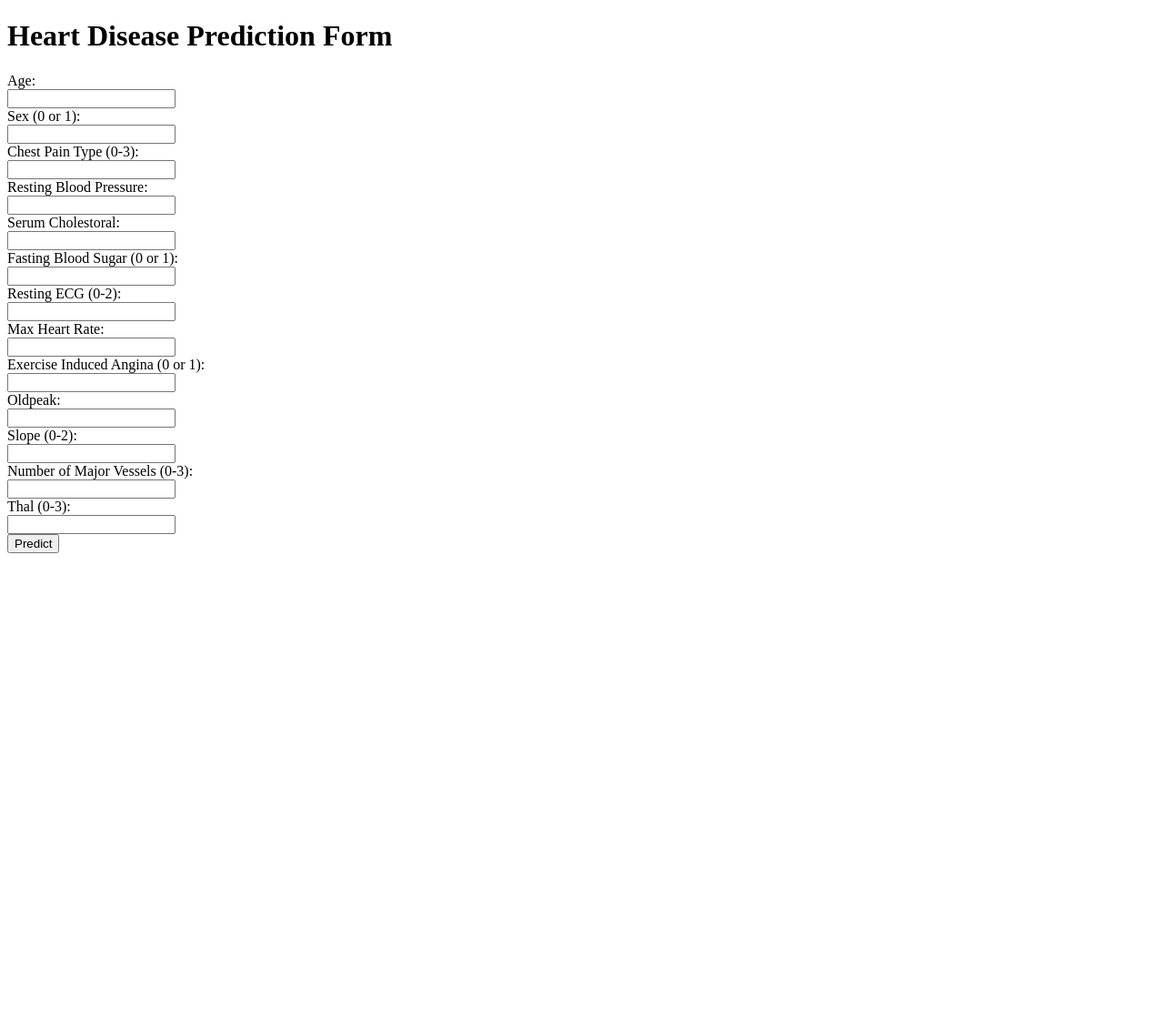
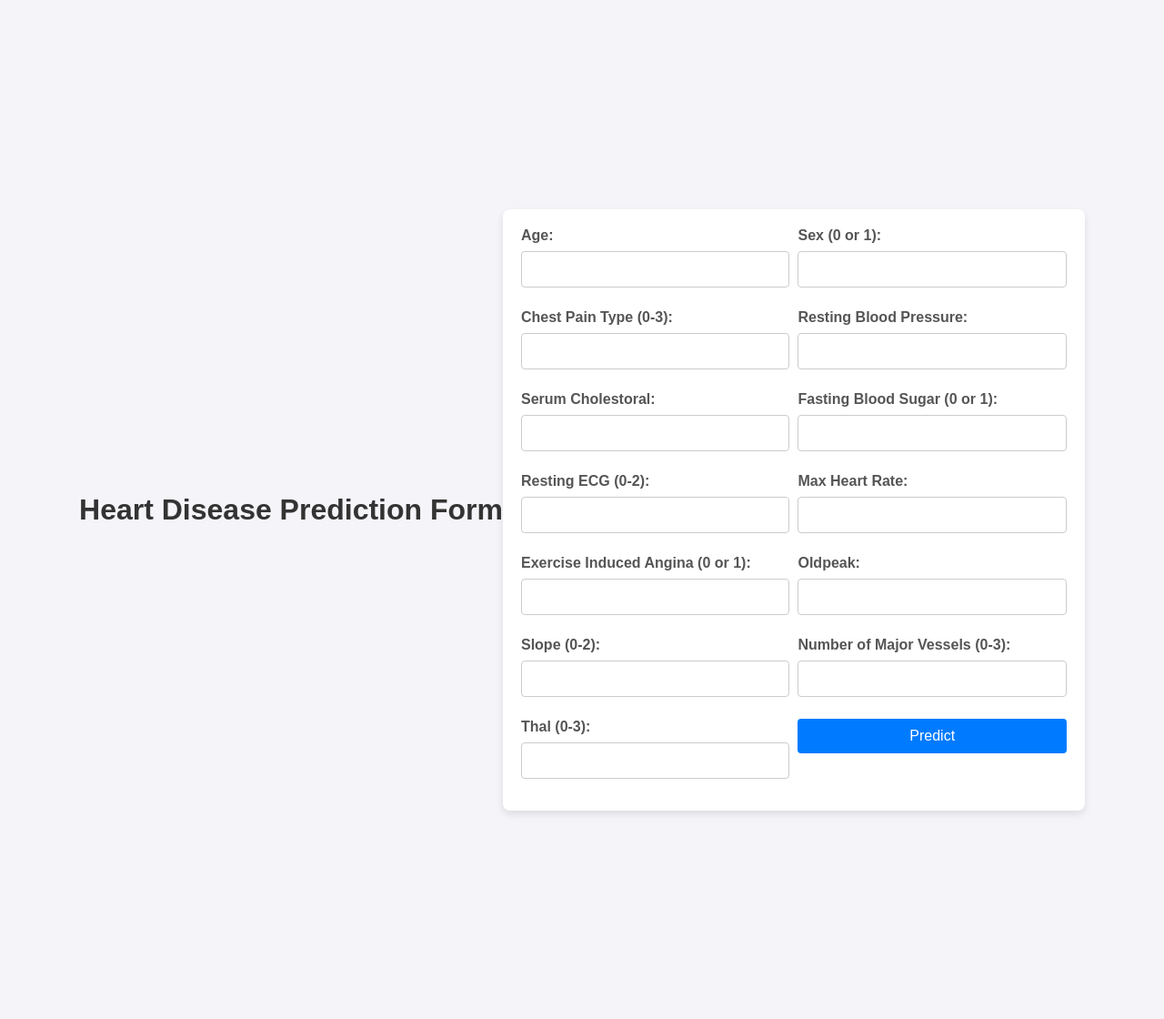
Before and after one commit to hatbsh-kw/Heart_Disease_Prediction-Machine-Learning, a FastAPI app: page / in a window 1280 px wide. Shown: the whole page at 91% size. Before the commit the page ends 608 px from the top, so only its background shows below. Run offline with FastAPI, Linux system fonts and the light colour scheme; parts of the project's set-up code (start-up, migrations or seed data) failed here and were passed over.

Commit message:
Css styling Added

```diff
--- a/templates/form.html
+++ b/templates/form.html
@@ -4,50 +4,158 @@
     <meta charset="UTF-8">
     <meta name="viewport" content="width=device-width, initial-scale=1.0">
     <title>Heart Disease Prediction</title>
+    <style>
+        /* General Styles */
+body {
+    font-family: Arial, sans-serif;
+    background-color: #f4f4f9;
+    margin: 0;
+    padding: 0;
+    display: flex;
+    justify-content: center;
+    align-items: center;
+    height: 140vh;
+}
+
+h1 {
+    text-align: center;
+    color: #333;
+    margin-bottom: 20px;
+}
+
+/* Form Container */
+form {
+    background-color: #fff;
+    padding: 20px;
+    border-radius: 8px;
+    box-shadow: 0 4px 8px rgba(0, 0, 0, 0.1);
+    width: 100%;
+    max-width: 600px; /* Increased width to accommodate 2 columns */
+}
+
+/* Form Grid Layout */
+.form-grid {
+    display: grid;
+    grid-template-columns: repeat(2, 1fr); /* 2 columns */
+    gap: 9px; /* Space between columns and rows */
+}
+
+/* Form Labels */
+label {
+    display: block;
+    margin-bottom: 8px;
+    font-weight: bold;
+    color: #555;
+}
+
+/* Form Inputs */
+input[type="number"] {
+    width: 100%;
+    padding: 10px;
+    margin-bottom: 15px;
+    border: 1px solid #ccc;
+    border-radius: 4px;
+    font-size: 16px;
+    box-sizing: border-box;
+}
+
+input[type="number"]:focus {
+    border-color: #007bff;
+    outline: none;
+    box-shadow: 0 0 5px rgba(0, 123, 255, 0.5);
+}
+
+/* Submit Button */
+input[type="submit"] {
+    grid-column: span 2; /* Make the button span across both columns */
+    width: 100%;
+    padding: 10px;
+    background-color: #007bff;
+    border: none;
+    border-radius: 4px;
+    color: #fff;
+    font-size: 16px;
+    cursor: pointer;
+    transition: background-color 0.3s ease;
+}
+
+input[type="submit"]:hover {
+    background-color: #0056b3;
+}
+
+/* Responsive Design */
+@media (max-width: 480px) {
+    .form-grid {
+        grid-template-columns: 1fr; /* Switch to 1 column on small screens */
+    }
+
+    input[type="submit"] {
+        grid-column: span 1; /* Make the button span 1 column on small screens */
+    }
+}
+    </style>
 </head>
 <body>
     <h1>Heart Disease Prediction Form</h1>
     <form action="/predict/" method="post">
-        <label for="age">Age:</label><br>
-        <input type="number" step="0.1" name="age" required><br>
+        <div class="form-grid">
+            <div>
+                <label for="age">Age:</label>
+                <input type="number" step="0.1" name="age" required>
+            </div>
+            <div>
+                <label for="sex">Sex (0 or 1):</label>
+                <input type="number" name="sex" required>
+            </div>
+            <div>
+                <label for="chest_pain_type">Chest Pain Type (0-3):</label>
+                <input type="number" name="chest_pain_type" required>
+            </div>
+            <div>
+                <label for="resting_blood_pressure">Resting Blood Pressure:</label>
+                <input type="number" step="0.1" name="resting_blood_pressure" required>
+            </div>
+            <div>
+                <label for="serum_cholestoral">Serum Cholestoral:</label>
+                <input type="number" step="0.1" name="serum_cholestoral" required>
+            </div>
+            <div>
+                <label for="fasting_blood_sugar">Fasting Blood Sugar (0 or 1):</label>
+                <input type="number" name="fasting_blood_sugar" required>
+            </div>
+            <div>
+                <label for="resting_ecg">Resting ECG (0-2):</label>
+                <input type="number" name="resting_ecg" required>
+            </div>
+            <div>
+                <label for="max_heart_rate">Max Heart Rate:</label>
+                <input type="number" step="0.1" name="max_heart_rate" required>
+            </div>
+            <div>
+                <label for="exercise_induced_angina">Exercise Induced Angina (0 or 1):</label>
+                <input type="number" name="exercise_induced_angina" required>
+            </div>
+            <div>
+                <label for="oldpeak">Oldpeak:</label>
+                <input type="number" step="0.1" name="oldpeak" required>
+            </div>
+            <div>
+                <label for="slope">Slope (0-2):</label>
+                <input type="number" name="slope" required>
+            </div>
+            <div>
+                <label for="num_major_vessels">Number of Major Vessels (0-3):</label>
+                <input type="number" name="num_major_vessels" required>
+            </div>
+            <div>
+                <label for="thal">Thal (0-3):</label>
+                <input type="number" name="thal" required>
+            </div>
+            <div>
+                <input type="submit" value="Predict">
+            </div>
+        </div>
 
-        <label for="sex">Sex (0 or 1):</label><br>
-        <input type="number" name="sex" required><br>
-
-        <label for="chest_pain_type">Chest Pain Type (0-3):</label><br>
-        <input type="number" name="chest_pain_type" required><br>
-
-        <label for="resting_blood_pressure">Resting Blood Pressure:</label><br>
-        <input type="number" step="0.1" name="resting_blood_pressure" required><br>
-
-        <label for="serum_cholestoral">Serum Cholestoral:</label><br>
-        <input type="number" step="0.1" name="serum_cholestoral" required><br>
-
-        <label for="fasting_blood_sugar">Fasting Blood Sugar (0 or 1):</label><br>
-        <input type="number" name="fasting_blood_sugar" required><br>
-
-        <label for="resting_ecg">Resting ECG (0-2):</label><br>
-        <input type="number" name="resting_ecg" required><br>
-
-        <label for="max_heart_rate">Max Heart Rate:</label><br>
-        <input type="number" step="0.1" name="max_heart_rate" required><br>
-
-        <label for="exercise_induced_angina">Exercise Induced Angina (0 or 1):</label><br>
-        <input type="number" name="exercise_induced_angina" required><br>
-
-        <label for="oldpeak">Oldpeak:</label><br>
-        <input type="number" step="0.1" name="oldpeak" required><br>
-
-        <label for="slope">Slope (0-2):</label><br>
-        <input type="number" name="slope" required><br>
-
-        <label for="num_major_vessels">Number of Major Vessels (0-3):</label><br>
-        <input type="number" name="num_major_vessels" required><br>
-
-        <label for="thal">Thal (0-3):</label><br>
-        <input type="number" name="thal" required><br>
-
-        <input type="submit" value="Predict">
     </form>
 </body>
 </html>
```
Also changed, not shown: templates/result.html (+59 -1 lines).
